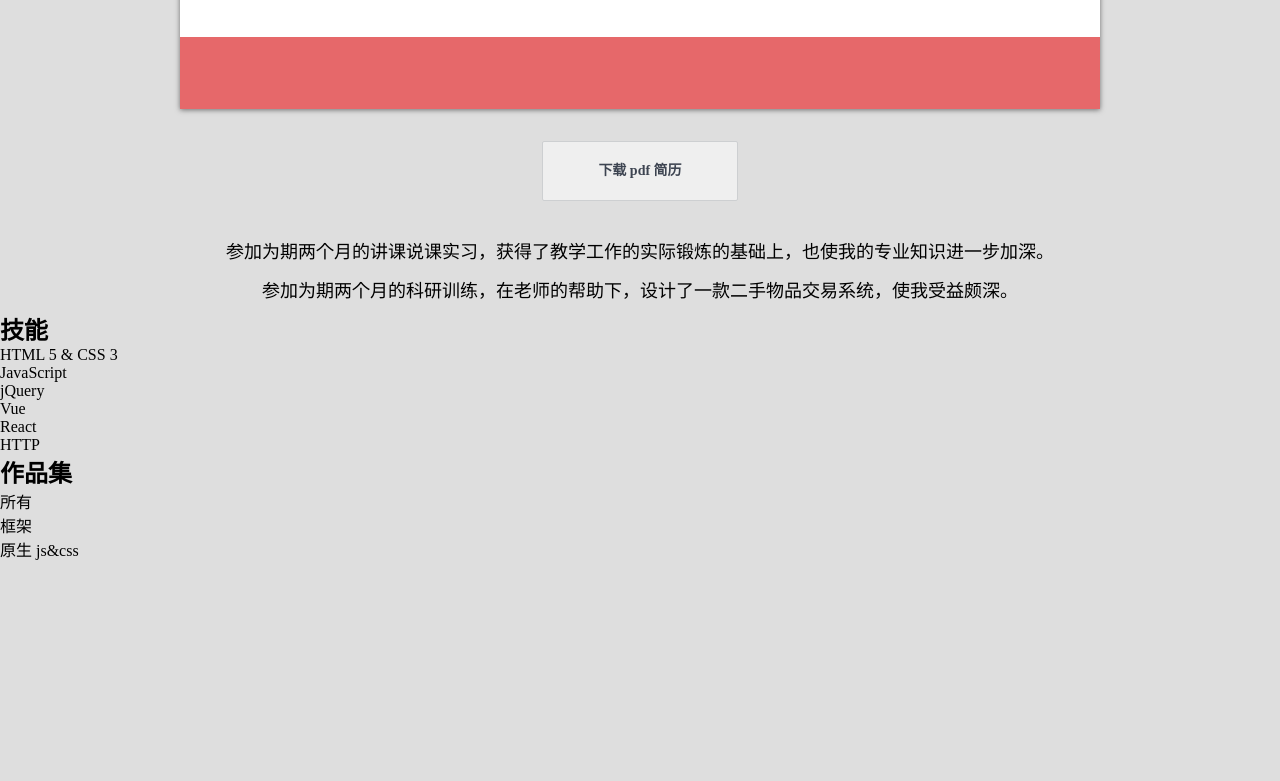
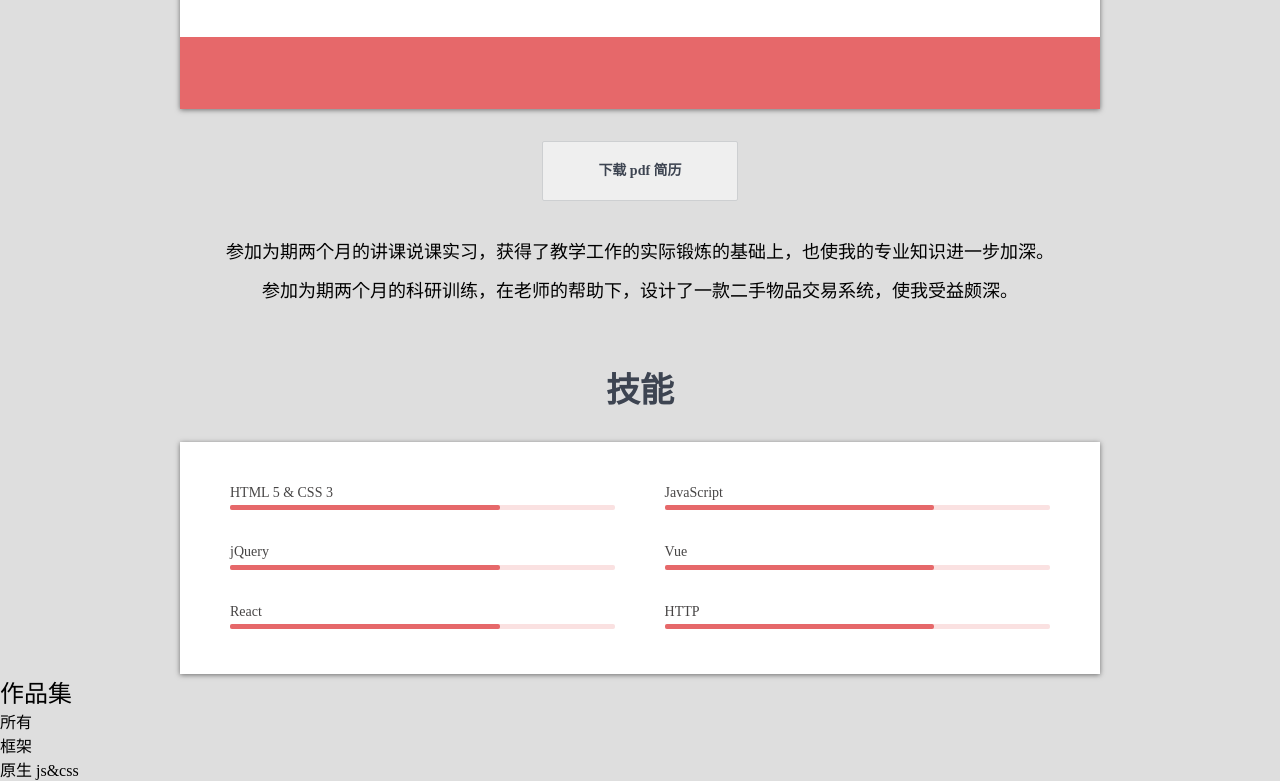
Before and after one commit to ygzs/demo, a plain HTML site: page index.html in a window 1280 px wide. Shown: the part 573-1354 px from the top of the page. Before the commit the page ends 1134 px from the top, so only its background shows below. Drawn offline with Linux system fonts and the light colour scheme.

Commit message:
技能栏

```diff
--- a/a.css
+++ b/a.css
@@ -15,6 +15,9 @@ hr{
 a{
     color: inherit;
     text-decoration: none;
+}
+h1,h2,h3,h4,h5,h6{
+    font-weight: normal;
 }
 .clearfix::after{
     content: '';
@@ -195,3 +198,48 @@ main .self-introduction{
     font-family: kai;
     line-height: 39px;
 }
+.skills{
+    max-width: 920px;
+    margin-left: auto;
+    margin-right: auto;
+    margin-top: 60px;
+}
+.skills h2{
+    color: #3d4451;
+    font-size: 34px;
+    line-height: 1.2;
+    font-weight: 600;
+    text-align: center;
+    margin-bottom: 30px;
+}
+.skills ol{
+    list-style: none;
+    background-color: white;
+    box-shadow: 0px 1px 5px 0px rgba(0, 0, 0, 0.5);
+    padding: 43px 50px 11px 50px;
+}
+.skills ol>li{
+    color: rgb(71, 69, 69);
+    float: left;
+    width: 47%;
+    font-size: 14px;
+    line-height: 1.1;
+    margin-bottom: 34px;
+    box-sizing: border-box;
+}
+.skills ol>li:nth-child(even){
+    float: right;
+}
+.skills ol>li .progress-bar{
+    height: 5px;
+    background-color: #fae1e1;
+    border-radius: 2px;
+    margin-top: 5px;
+
+}
+.skills ol>li .progress{
+    height: 100%;
+    background: #e6686a;
+    width: 70%;
+    border-radius: 2px;
+}
--- a/index.html
+++ b/index.html
@@ -90,15 +90,39 @@
 
 	</p>
 	</main>
-    <section>
+    <section class="skills">
 		<h2>技能</h2>
-		<ol>
-			<li>HTML 5 &amp; CSS 3</li>
-            <li>JavaScript</li>
-            <li>jQuery</li>
-            <li>Vue</li>
-            <li>React</li>
-            <li>HTTP</li>
+		<ol class="clearfix">
+			<li>HTML 5 &amp; CSS 3
+				<div class="progress-bar">
+					<div class="progress"></div>
+				</div>
+			</li>
+			<li>JavaScript
+				<div class="progress-bar">
+					<div class="progress"></div>
+				</div>
+			</li>
+			<li>jQuery
+				<div class="progress-bar">
+					<div class="progress"></div>
+				</div>
+			</li>
+			<li>Vue
+				<div class="progress-bar">
+					<div class="progress"></div>
+				</div>
+			</li>
+			<li>React
+				<div class="progress-bar">
+					<div class="progress"></div>
+				</div>
+			</li>
+			<li>HTTP
+				<div class="progress-bar">
+					<div class="progress"></div>
+				</div>
+			</li>
 		</ol>
 	</section>
 	<section>
```
